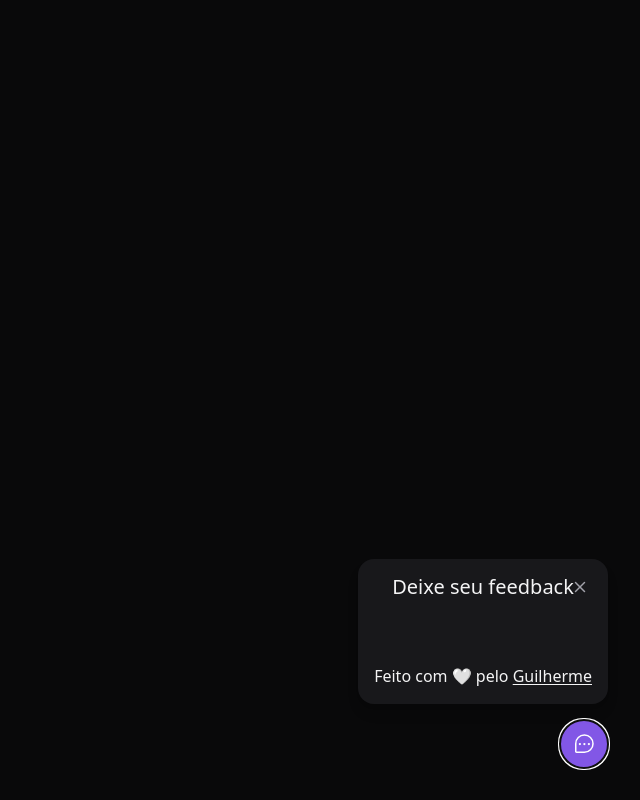
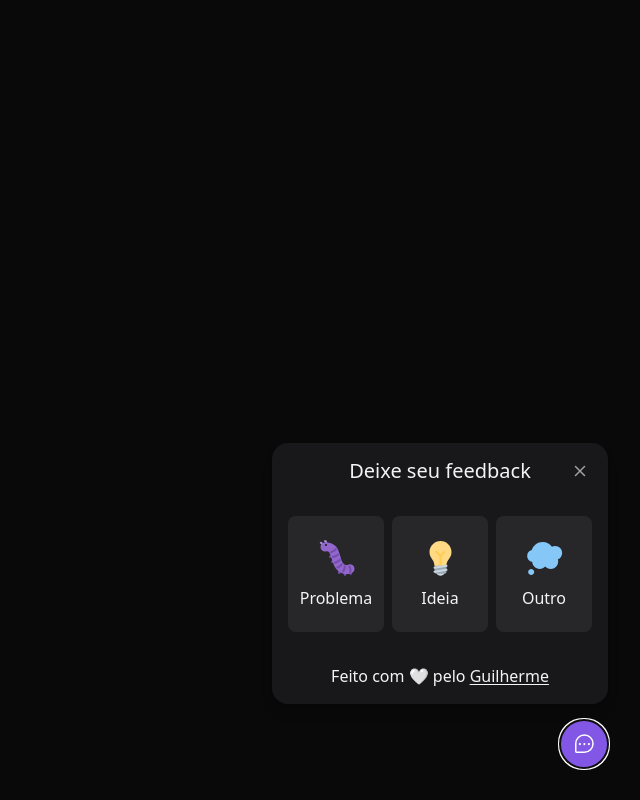
Before and after one commit to guibrbs/nlw-impulse, a React (Vite) app: page / in a window 1280 px wide. Both pictures are taken after a click on the button "Feedback". Shown: the whole page, without its empty margins (640-1280 px from the left). Built offline with nearby package versions, Linux system fonts and the light colour scheme.

Commit message:
:rocket: Setting up feedback type buttons

```diff
--- a/src/components/WidgetForm.tsx
+++ b/src/components/WidgetForm.tsx
@@ -1,6 +1,37 @@
 import { CloseButton } from "./CloseButton";
 
+import bugImageUrl from '../assets/bug.svg'
+import ideaImageUrl from '../assets/idea.svg'
+import thoughtImageUrl from '../assets/thought.svg'
+import { useState } from "react";
+
+const feedbackTypes = {
+    BUG: {
+        title: 'Problema',
+        image: {
+            source: bugImageUrl,
+            alt: 'Imagem de um inseto'
+        }
+    },
+    IDEA: {
+        title: 'Ideia',
+        image: {
+            source: ideaImageUrl,
+            alt: 'Imagem de uma lâmpada'
+        }
+    },
+    OTHER: {
+        title: 'Outro',
+        image: {
+            source: thoughtImageUrl,
+            alt: 'Imagem de um balão de pensamento'
+        }
+    }
+}
+
+type FeedbackType = keyof typeof feedbackTypes;
 export function WidgetForm(){
+    const [feedbackType, setFeedbackType] = useState<FeedbackType | null>(null)
     return(
         <div className="bg-zinc-900 p-4 relative rounded-2xl mb-4 flex flex-col items-center shadow-lg w-[calc(100vw-2rem)]  md:w-auto">
             <header>
@@ -8,9 +39,26 @@ export function WidgetForm(){
                 <CloseButton />
             </header>
 
-            <div className="flex py-8 gap-2 w-full">
-
+            {!feedbackType ? (
+                <div className="flex py-8 gap-2 w-full">
+                { Object.entries(feedbackTypes).map(([key, value]) => {
+                    return (
+                        <button
+                            key={key}
+                            className="bg-zinc-800 rounded-lg py-5 w-24 flex-1 flex flex-col items-center
+                            gap-2 border-2 border-transparent hover:border-brand-500 focus:border-brand-500 focus:outline-none"
+                            onClick={() => setFeedbackType(key as FeedbackType)}
+                            type="button"
+                        >
+                            <img src={value.image.source} alt={value.image.alt} />
+                            <span>{value.title}</span>
+                        </button>
+                    )
+                })}
             </div>
+            ) : (
+                <p></p>
+            )}
 
             <footer>
                 Feito com 🤍 pelo <a className="underline underline-offset-2" href="https://guibrbs.github.io/Portfolio" target={"_blank"}> Guilherme</a>
```
